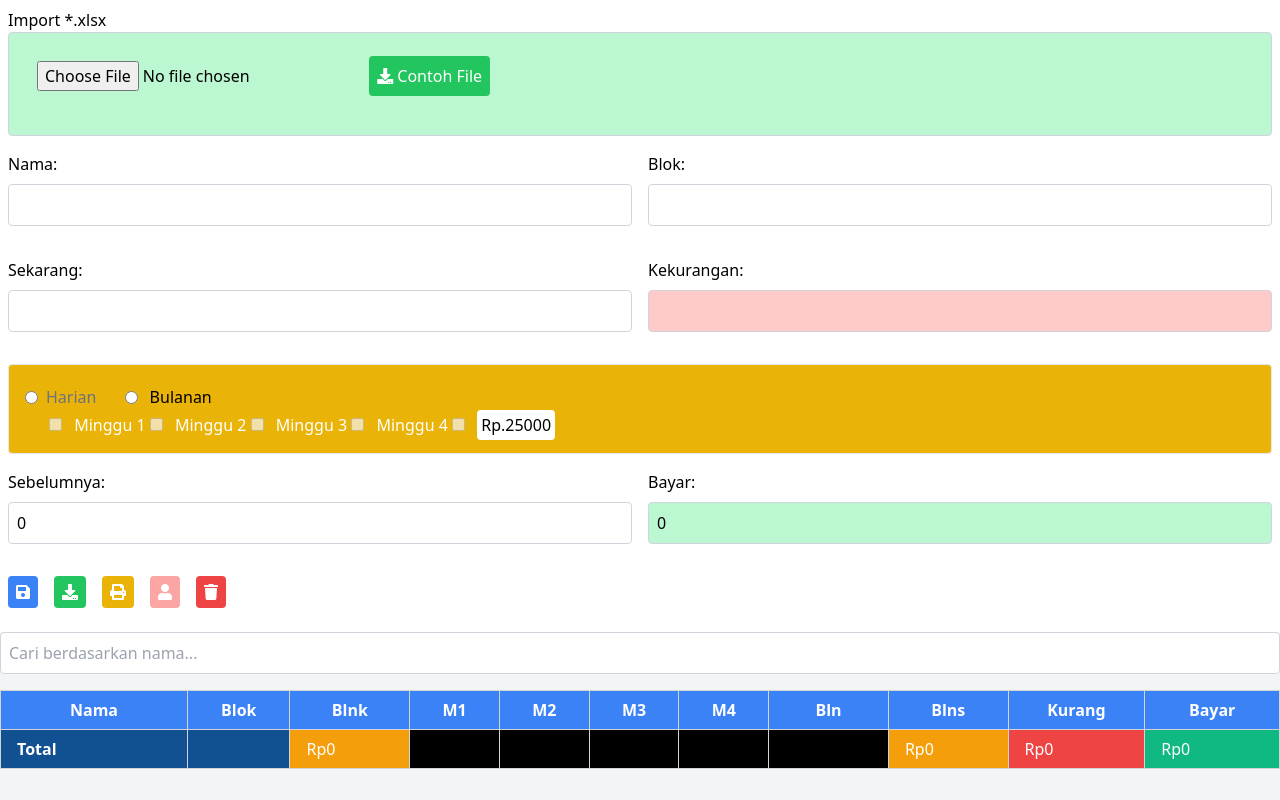
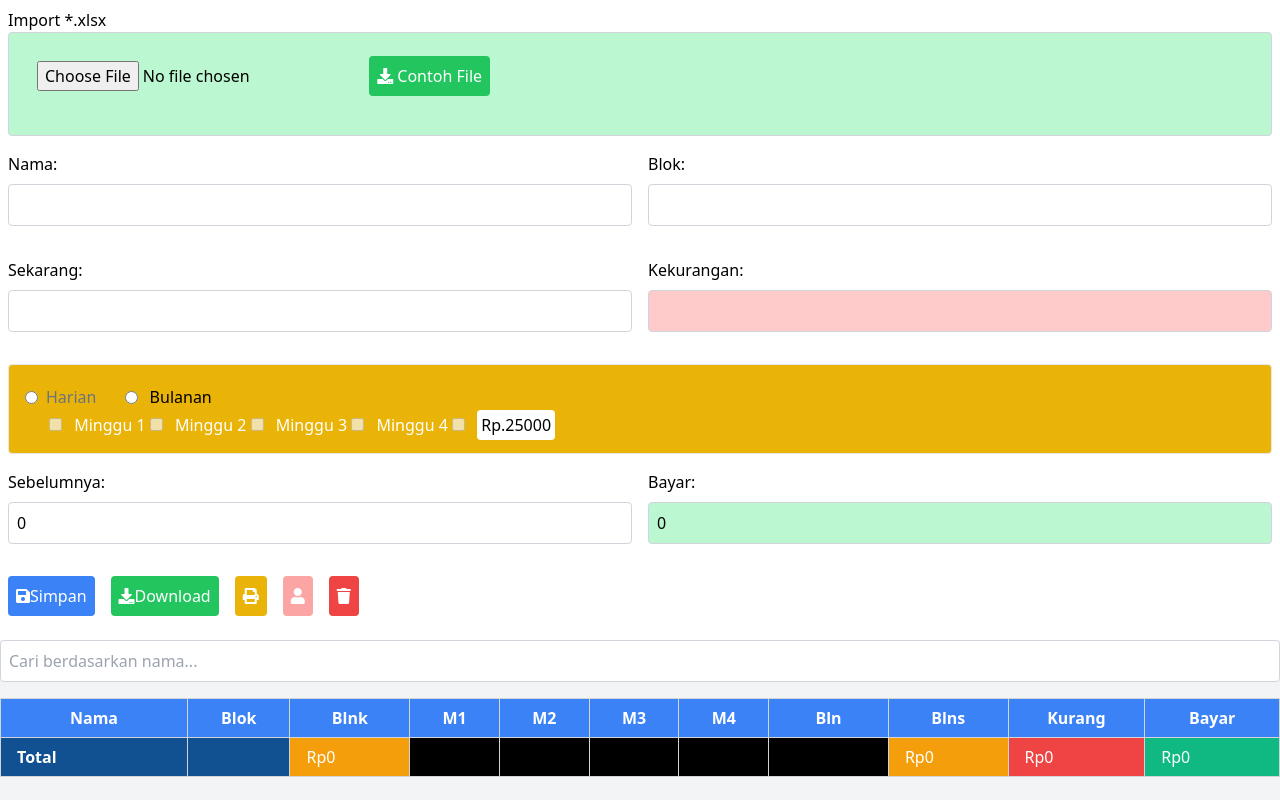
Before and after one commit to yousheid/dendaronda, a plain HTML site: page index.html in a window 1280 px wide. Drawn offline with Linux system fonts and the light colour scheme.

Commit message:
Update index.html

```diff
--- a/index.html
+++ b/index.html
@@ -71,8 +71,8 @@
             </div>
         </div>
         <div class="mb-4 flex space-x-4">
-            <button id="saveBtn" class="p-2 bg-blue-500 text-white rounded"><i class="fas fa-save"></i></button>
-            <button id="downloadBtn" class="p-2 bg-green-500 text-white rounded"><i class="fas fa-download"></i></button>
+            <button id="saveBtn" class="p-2 bg-blue-500 text-white rounded"><i class="fas fa-save"></i>Simpan</button>
+            <button id="downloadBtn" class="p-2 bg-green-500 text-white rounded"><i class="fas fa-download"></i>Download</button>
             <button id="printBtn" class="p-2 bg-yellow-500 text-white rounded"><i class="fas fa-print"></i></button>
             <button id="deleteByNameBtn" class="p-2 bg-red-300 text-white rounded"><i class="fas fa-user"></i> </button>
             <button id="deleteBtn" class="p-2 bg-red-500 text-white rounded"><i class="fas fa-trash"></i></button>
```
